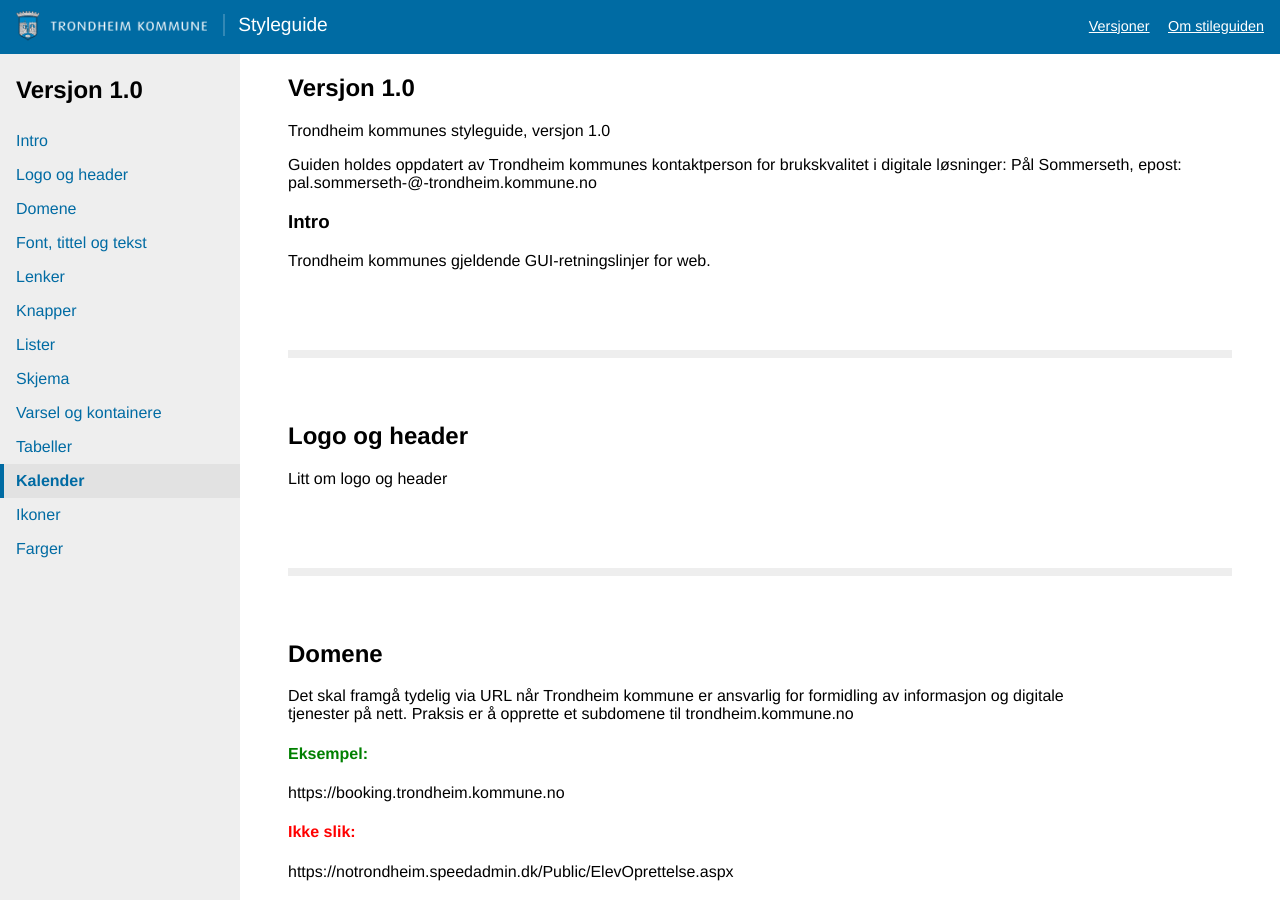
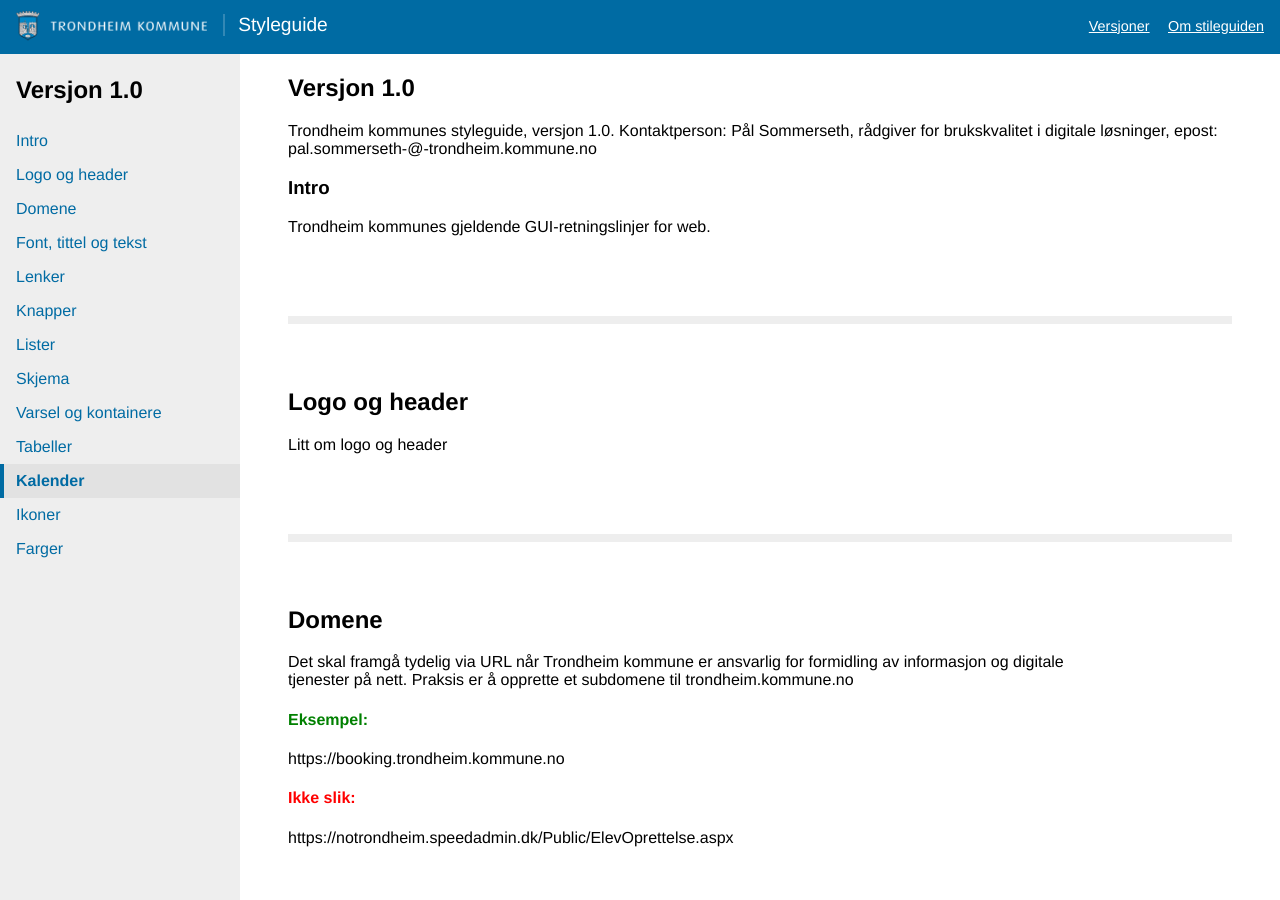
Before and after one commit to rskjonbe/styleguide, a Jekyll site: the page built from versjon/1.0/index.html, in a window 1280 px wide and 900 px high. Built offline with Jekyll 4.4.1, drawn with Linux system fonts in a browser that asks for light colours.

Commit message:
Kontaktperson lagt inn

```diff
--- a/versjon/1.0/index.html
+++ b/versjon/1.0/index.html
@@ -5,8 +5,7 @@
 <div class="page">
 
     <h1 class="page-heading">Versjon 1.0</h1>
-    <p>Trondheim kommunes styleguide, versjon 1.0</p>
-    <p>Guiden holdes oppdatert av Trondheim kommunes kontaktperson for brukskvalitet i digitale løsninger: Pål Sommerseth, epost: pal.sommerseth-@-trondheim.kommune.no</p>
+    <p>Trondheim kommunes styleguide, versjon 1.0. Kontaktperson: Pål Sommerseth, rådgiver for brukskvalitet i digitale løsninger, epost: pal.sommerseth-@-trondheim.kommune.no</p>
 
     <!-- Introduksjonstekst som forteller litt om hva som er nytt i denne versjonen -->
     <section class="guide-chapter" data-chapter-name="Intro" id="intro">
```
